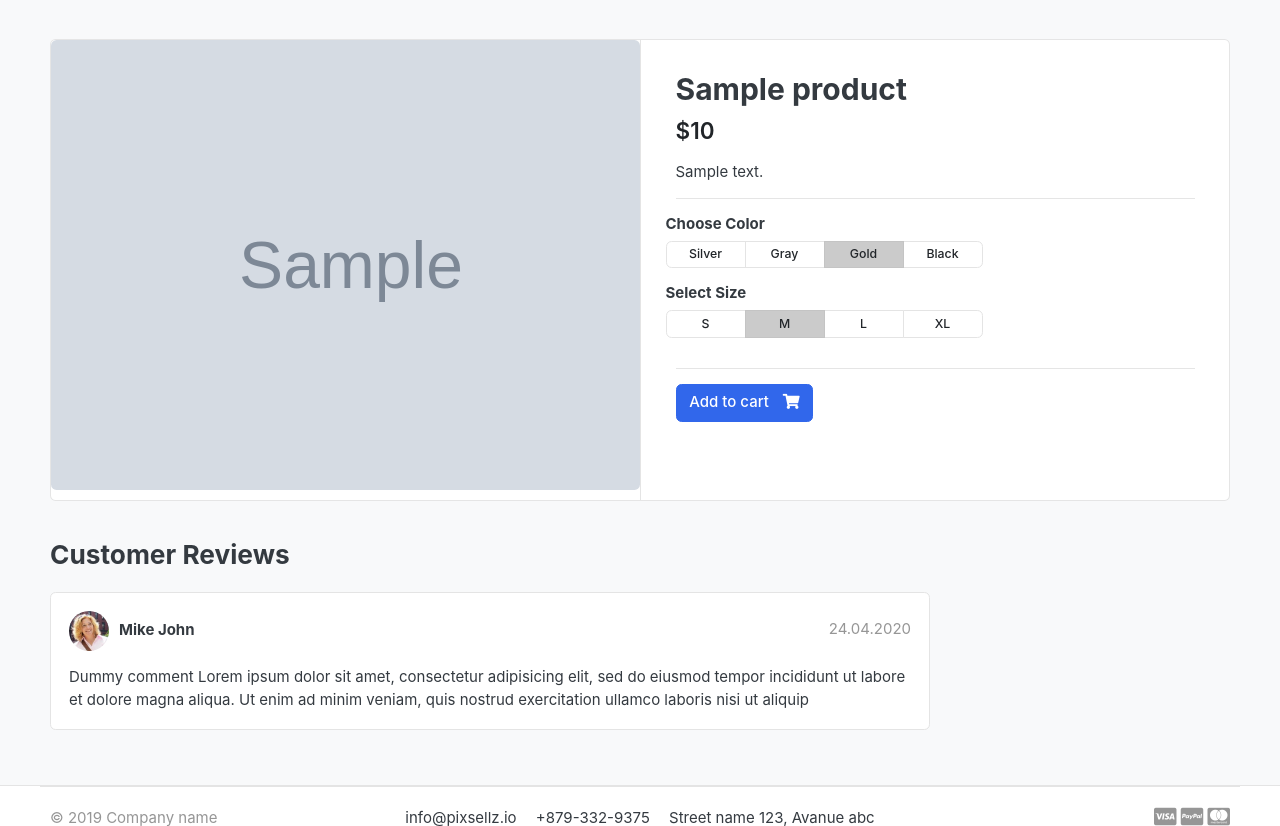
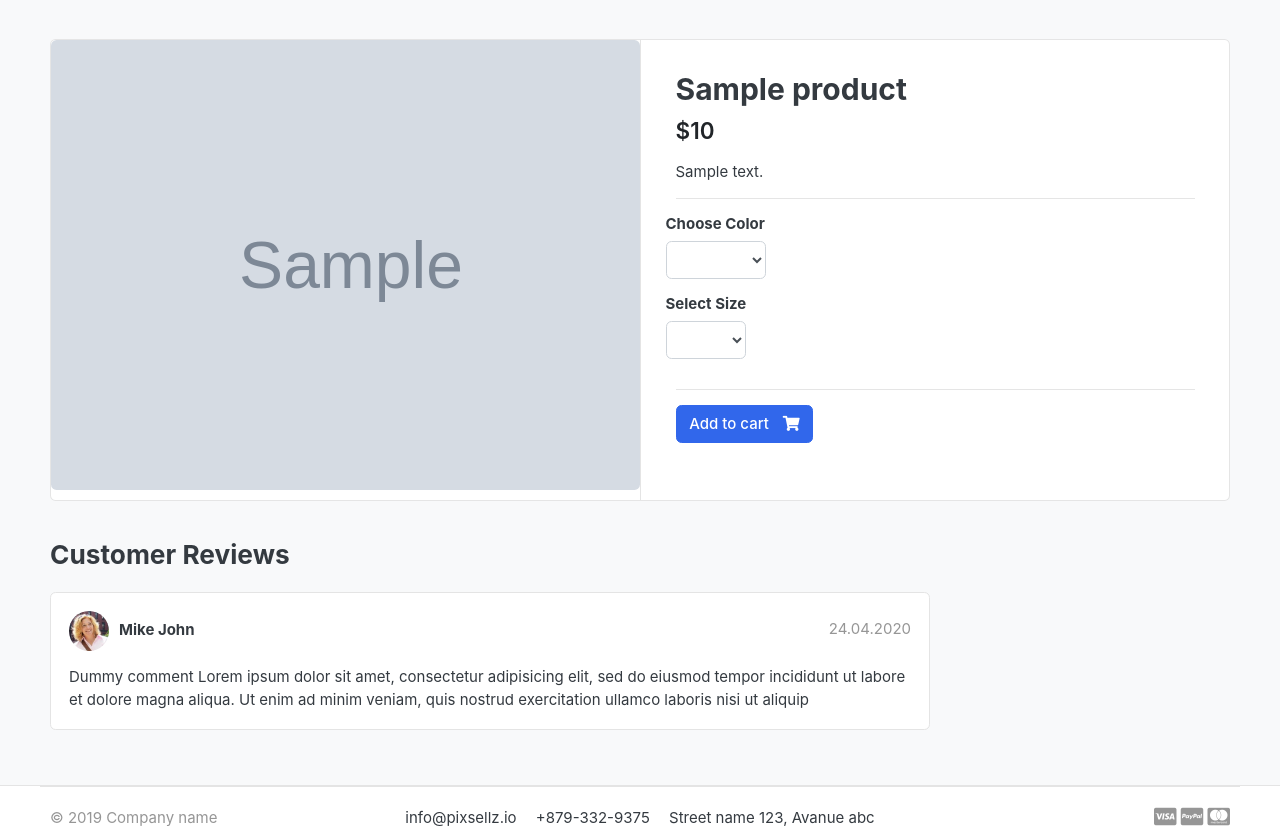
Before and after one commit to harikrishna-gujje/azkart, a Django app: template templates/store/product_detail.html in a window 1280 px wide. Shown: the part 119-945 px from the top of the page. Run offline with Django 3.2, Linux system fonts and the light colour scheme; the template is opened without the code that fills it: values that come from a table or form of the project are taken from there, others are empty; tables that the repository leaves empty hold one stand-in row (values such as "Sample post"); grey boxes marked "Sample" are stand-in pictures; lists and menus that the app fills with data are empty; some libraries are stand-ins or nearby versions; some web fonts are replaced.

Commit message:
added product variation

```diff
--- a/accounts/models.py
+++ b/accounts/models.py
@@ -35,7 +35,6 @@
         return user
 
 
-
 class Account(AbstractBaseUser):
     first_name = models.CharField(max_length=255)
     last_name = models.CharField(max_length=255)
--- a/store/models.py
+++ b/store/models.py
@@ -27,3 +27,25 @@
             'category_slug_parameter': self.product_category.slug,
             'product_slug_parameter': self.product_slug
         })
+
+variation_categories = (
+    ('color', 'Color'),
+    ('size', 'Size'),
+)
+
+class Variation(models.Model):
+    product = models.ForeignKey(Product, on_delete=models.CASCADE)
+    variation_category = models.CharField(max_length=255, choices=variation_categories)
+    variation_value = models.CharField(max_length=255)
+    is_available = models.BooleanField(default=True)
+    created_date = models.DateTimeField(auto_now=True)
+
+    class Meta():
+        verbose_name = 'Variation'
+        verbose_name_plural = 'Variations'
+
+    def __unicode__(self):
+        return self.product
+
+    def get_values_for_category(self, category):
+        return self.variation_category == category
--- a/store/urls.py
+++ b/store/urls.py
@@ -19,6 +19,8 @@
 
 urlpatterns = [
     path('', views.store, name='store'),
-    path('<slug:category_slug_parameter>/', views.store, name='products_by_category'),
-    path('<slug:category_slug_parameter>/<slug:product_slug_parameter>/', views.product_detail, name='product_detail')
+    path('category/<slug:category_slug_parameter>/', views.store, name='products_by_category'),
+    path('category/<slug:category_slug_parameter>/<slug:product_slug_parameter>/', views.product_detail,
+         name='product_detail'),
+    path('search/', views.search, name='search'),
 ]
--- a/templates/includes/navbar.html
+++ b/templates/includes/navbar.html
@@ -46,9 +46,9 @@
 	</div> <!-- col.// -->
 	<a href="{% url 'store' %}" class="btn btn-outline-primary">Store</a>
 	<div class="col-lg  col-md-6 col-sm-12 col">
-		<form action="#" class="search">
+		<form action=" {% url 'search' %} " method="GET" class="search">
 			<div class="input-group w-100">
-			    <input type="text" class="form-control" style="width:60%;" placeholder="Search">
+			    <input type="text" class="form-control" style="width:60%;" placeholder="Search" name="q">
 
 			    <div class="input-group-append">
 			      <button class="btn btn-primary" type="submit">
--- a/templates/store/product_detail.html
+++ b/templates/store/product_detail.html
@@ -17,6 +17,7 @@
 			</article> <!-- gallery-wrap .end// -->
 		</aside>
 		<main class="col-md-6 border-left">
+		<form action="{% url 'add_to_cart' single_product.id %}" method="GET">
 			<article class="content-body">
 
 			<h2 class="title">{{ single_product.product_name }}</h2>
@@ -32,39 +33,41 @@
 				<div class="row">
 					<div class="item-option-select">
 						<h6>Choose Color</h6>
-			<div class="btn-group btn-group-sm btn-group-toggle" data-toggle="buttons">
-			  <label class="btn btn-light">
-			    <input type="radio" name="radio_color"> Silver
-			  </label>
-			  <label class="btn btn-light">
-			    <input type="radio" name="radio_color" > Gray
-			  </label>
-			  <label class="btn btn-light active">
-			    <input type="radio" name="radio_color checked"> Gold
-			  </label>
-			  <label class="btn btn-light">
-			    <input type="radio" name="radio_color"> Black
-			  </label>
-			</div>
+						<select name="color" class="form-control" required>
+							<option disabled selected></option>
+							{% for i in single_product.variation_set.all %}
+								{% if 'color' in i.variation_category %}
+								<option value="{{ i.variation_value }}">{{i.variation_value}}</option>
+								{% endif %}
+							{% endfor %}
+						</select>
+<!--						<div class="btn-group btn-group-sm btn-group-toggle" data-toggle="buttons">-->
+<!--						  <label class="btn btn-light">-->
+<!--							<input type="radio" name="radio_color"> Silver-->
+<!--						  </label>-->
+<!--						  <label class="btn btn-light">-->
+<!--							<input type="radio" name="radio_color" > Gray-->
+<!--						  </label>-->
+<!--						  <label class="btn btn-light active">-->
+<!--							<input type="radio" name="radio_color checked"> Gold-->
+<!--						  </label>-->
+<!--						  <label class="btn btn-light">-->
+<!--							<input type="radio" name="radio_color"> Black-->
+<!--						  </label>-->
+<!--						</div>-->
 					</div>
 				</div> <!-- row.// -->
 				<div class="row">
 					<div class="item-option-select">
 						<h6>Select Size</h6>
-			<div class="btn-group btn-group-sm btn-group-toggle" data-toggle="buttons">
-			  <label class="btn btn-light">
-			    <input type="radio" name="radio_color"> S
-			  </label>
-			  <label class="btn btn-light active">
-			    <input type="radio" name="radio_color" checked> M
-			  </label>
-			  <label class="btn btn-light">
-			    <input type="radio" name="radio_color"> L
-			  </label>
-			  <label class="btn btn-light">
-			    <input type="radio" name="radio_color"> XL
-			  </label>
-			</div>
+						<select class="form-control" name="size" required>
+							<option disabled selected></option>
+							{% for i in single_product.variation_set.filter %}
+								{% if 'size' in i.variation_category %}
+								<option value="{{ i.variation_value }}">{{i.variation_value}}</option>
+								{% endif %}
+							{% endfor %}
+						</select>
 					</div>
 				</div> <!-- row.// -->
 				<hr>
@@ -75,11 +78,12 @@
 						<a href="{% url 'add_to_cart' single_product.id %}" class="btn  btn-success"> <span class="text">Added to kart</span> <i class="fas fa-check"></i>  </a>
 						<a href="{% url 'cart' %}" class="btn  btn-primary"> <span class="text">Go to Cart</span> <i class="fas fa-eye"></i>  </a>
 					{% else %}
-			<a href="{% url 'add_to_cart' single_product.id %}" class="btn  btn-primary"> <span class="text">Add to cart</span> <i class="fas fa-shopping-cart"></i>  </a>
+						<button class="btn  btn-primary"> <span class="text">Add to cart</span> <i class="fas fa-shopping-cart"></i>  </button>
 					{% endif %}
 
 				{% endif %}
 			</article> <!-- product-info-aside .// -->
+		</form>
 		</main> <!-- col.// -->
 	</div> <!-- row.// -->
 </div> <!-- card.// -->
```
Also changed, not shown: store/admin.py (+8 -1 lines), store/views.py (+23 -1 lines), templates/store/store.html (+5 -2 lines), store/migrations/0002_variation.py (added). Lines whose indentation alone changed are shown as unchanged.
